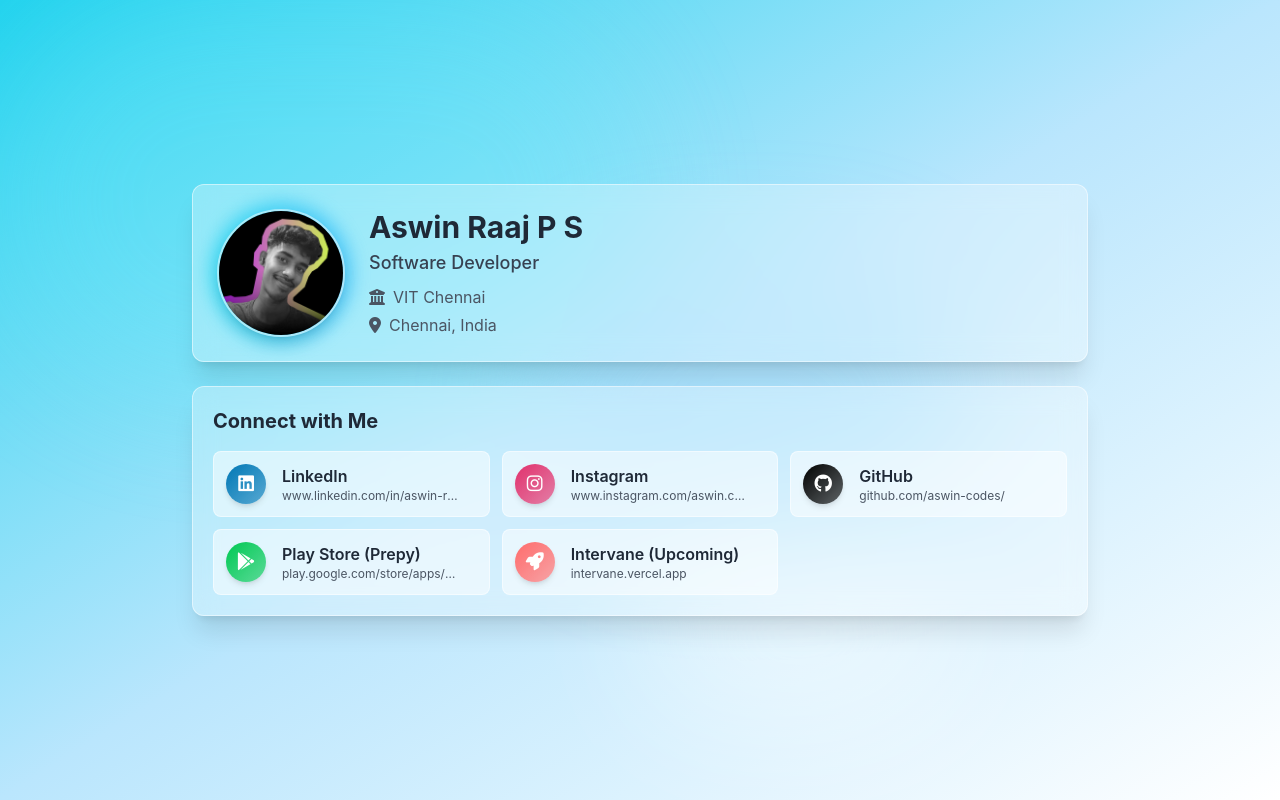
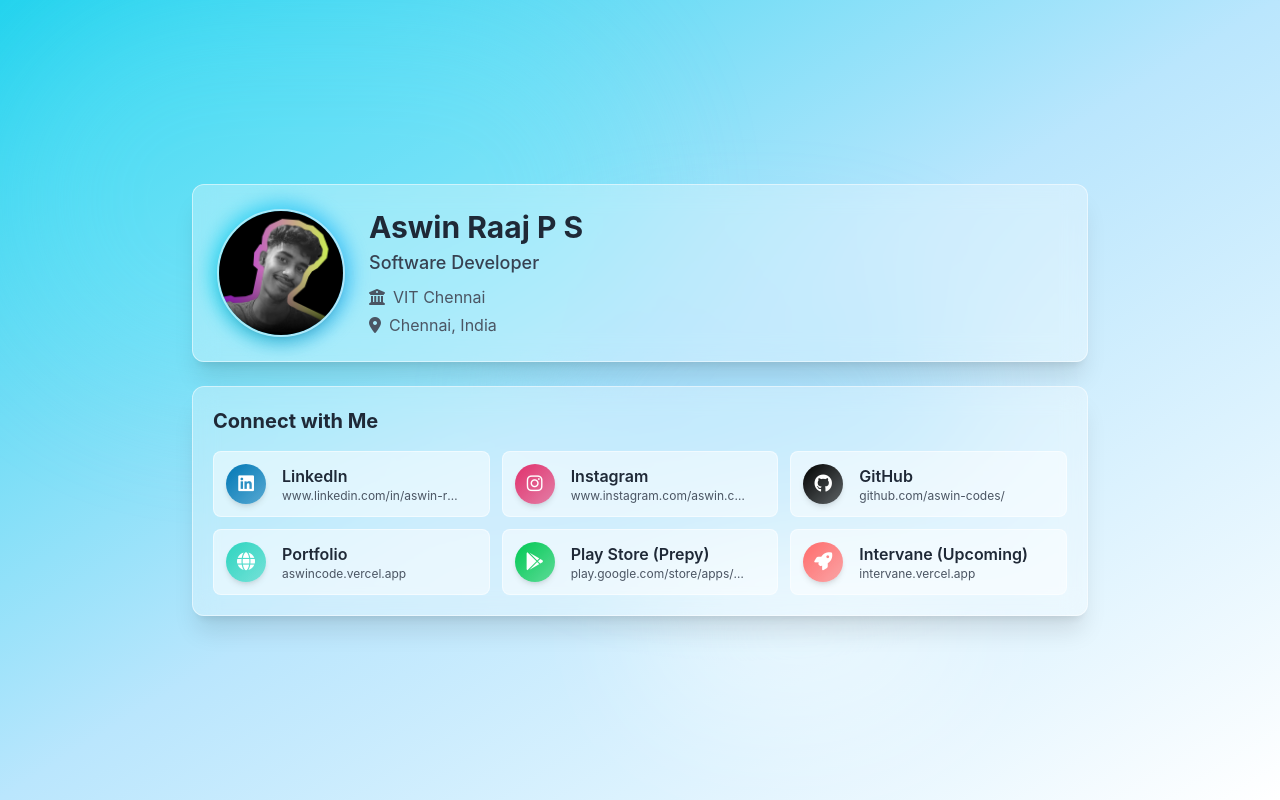
Before and after one commit to aswin-codes/portfolio, a React (Vite) app: page /links in a window 1280 px wide. Built offline with nearby package versions, Linux system fonts and the light colour scheme.

Commit message:
fix : added portfolio link

```diff
--- a/src/App.jsx
+++ b/src/App.jsx
@@ -21,7 +21,7 @@ const PortfolioWebsite = () => {
       <HeroSection />
       <ProjectsSection/>
       <InternshipsSection />
-      <ContactSection />
+      {/*<ContactSection />*/}
       <Footer />
 
     </div>
--- a/src/components/LinksPage.jsx
+++ b/src/components/LinksPage.jsx
@@ -16,6 +16,7 @@ const LinksPage = () => {
     { name: 'LinkedIn', url: 'https://www.linkedin.com/in/aswin-raaj/', icon: 'fab fa-linkedin', color: '#0077B5' },
     { name: 'Instagram', url: 'https://www.instagram.com/aswin.code/', icon: 'fab fa-instagram', color: '#E1306C' },
     { name: 'GitHub', url: 'https://github.com/aswin-codes/', icon: 'fab fa-github', color: '#000000' },
+    { name: 'Portfolio', url: 'https://aswincode.vercel.app', icon: 'fas fa-globe', color: '#2DD4BF' },
     { name: 'Play Store (Prepy)', url: 'https://play.google.com/store/apps/details?id=com.prepy.Prepy', icon: 'fab fa-google-play', color: '#00C853' },
     { name: 'Intervane (Upcoming)', url: 'https://intervane.vercel.app', icon: 'fas fa-rocket', color: '#FF6B6B' },
   ];
--- a/src/components/Navbar.jsx
+++ b/src/components/Navbar.jsx
@@ -40,7 +40,7 @@ const Navbar = () => {
               <button onClick={() => scrollToSection('home')} className="text-teal-400 hover:text-teal-200">Home</button>
               <button onClick={() => scrollToSection('internships')} className="text-teal-400 hover:text-teal-200">Experience</button>
               <button onClick={() => scrollToSection('projects')} className="text-teal-400 hover:text-teal-200">Projects</button>
-              <button onClick={() => scrollToSection('contact')} className="text-teal-400 hover:text-teal-200">Contact</button>
+              {/*<button onClick={() => scrollToSection('contact')} className="text-teal-400 hover:text-teal-200">Contact</button>*/}
               <a href="/links" className="text-teal-400 hover:text-teal-200">Links</a>
             </div>
           </div>
```
